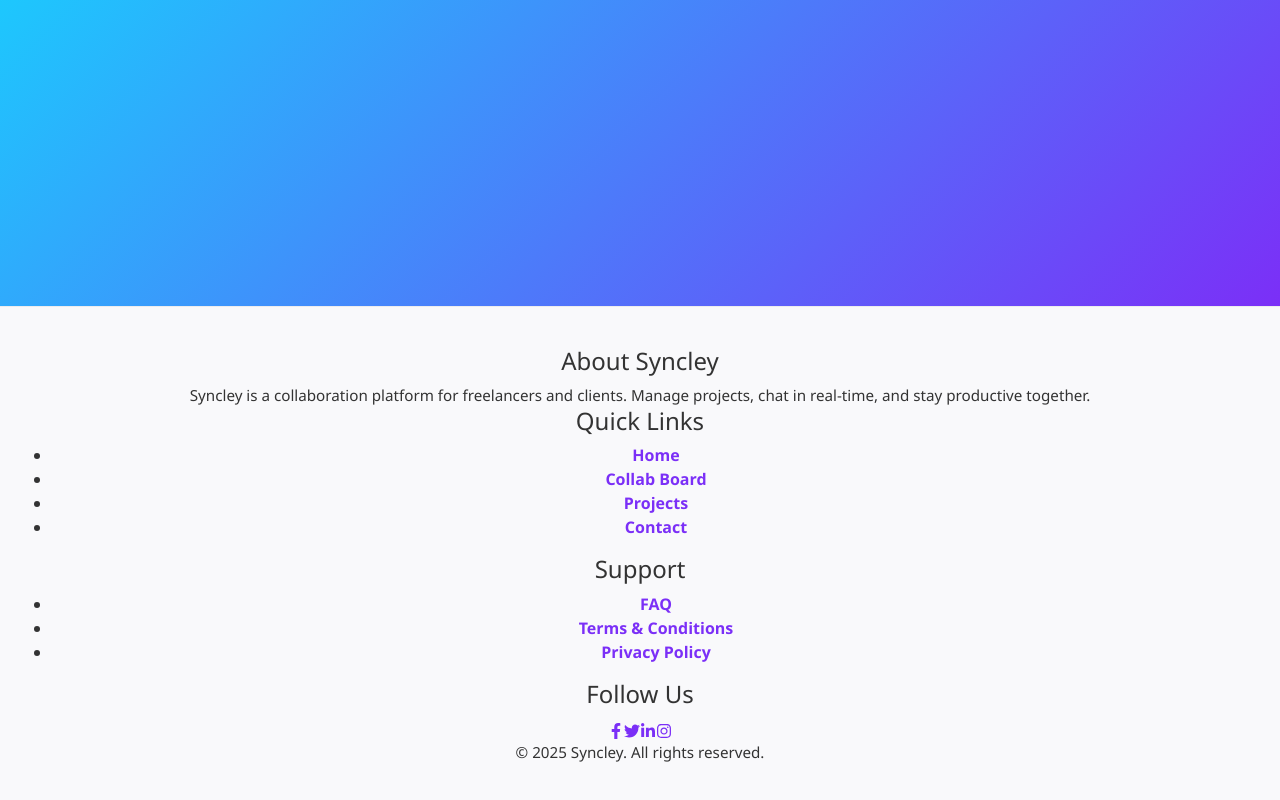
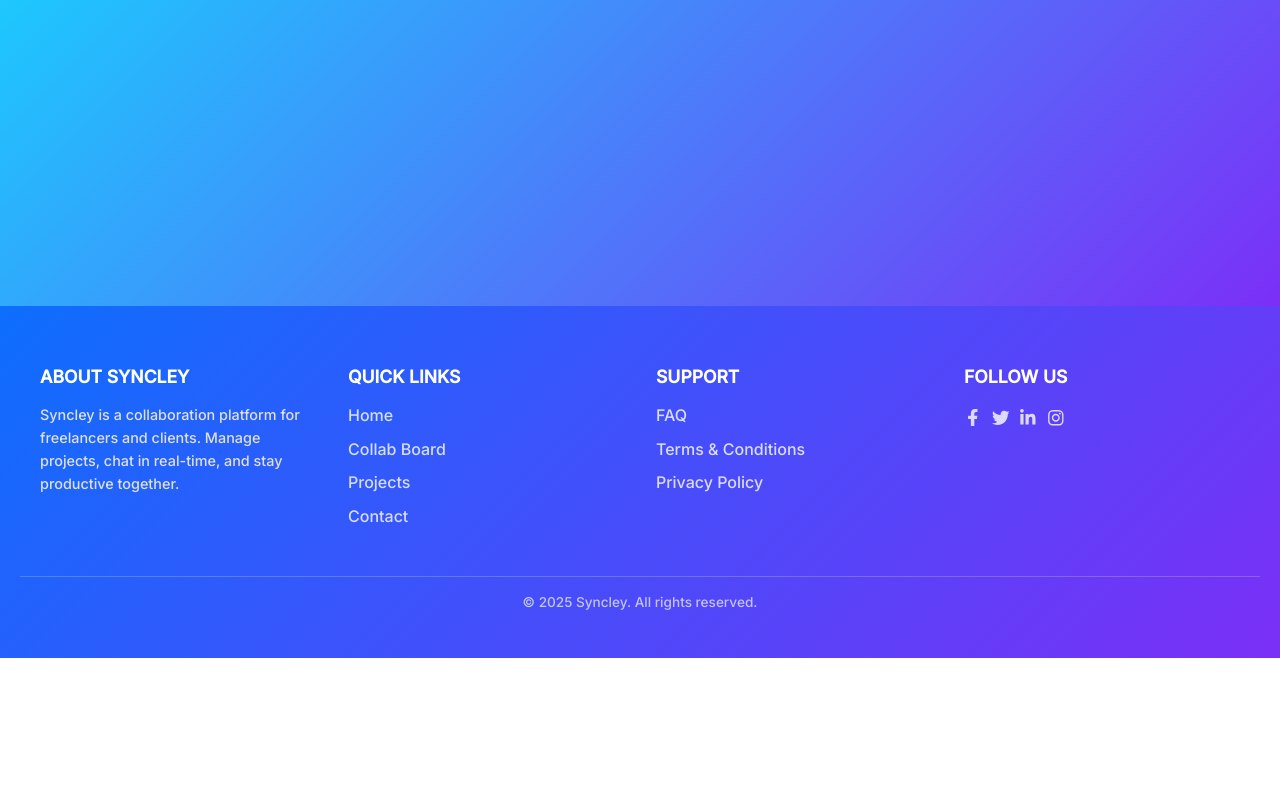
Before and after one commit to shirl3yyyy/my-syncley-frontend, a React (Create React App) app: page /inspiration in a window 1280 px wide. Shown: the part 570-1370 px from the top of the page. After the commit the page ends 1228 px from the top, so only its background shows below. Built offline with nearby package versions, Linux system fonts and the light colour scheme.

Commit message:
modified files

```diff
--- a/src/components/layout/Footer.css
+++ b/src/components/layout/Footer.css
@@ -1,42 +1,90 @@
 .footer {
-  padding: 40px 20px;
-  background: #f9f9fb;
-  text-align: center;
-  font-family: 'Segoe UI', Tahoma, Geneva, Verdana, sans-serif;
-  color: #333;
-  border-top: 1px solid rgba(0,0,0,0.05);
+  background: linear-gradient(135deg, #0d6efd, #7b2ff7);
+  color: #fff;
+  font-family: 'Inter', sans-serif;
+  padding: 60px 20px 30px 20px;
 }
 
-.footer p {
-  font-size: 0.95rem;
-  margin: 0;
-  line-height: 1.5;
+.footer-container {
+  display: flex;
+  flex-wrap: wrap;
+  justify-content: space-between;
+  gap: 2rem;
+  max-width: 1200px;
+  margin: auto;
 }
 
-.footer p span {
-  background: linear-gradient(45deg, #00f7ff, #7b2ff7);
-  -webkit-background-clip: text;
-  -webkit-text-fill-color: transparent;
+.footer-column {
+  flex: 1 1 200px;
 }
 
-.footer a {
-  color: #7b2ff7;
+.footer-column h4 {
+  font-size: 1.1rem;
+  margin-bottom: 1rem;
+  font-weight: 600;
+  color: #fff;
+  text-transform: uppercase;
+}
+
+.footer-column p {
+  font-size: 0.9rem;
+  line-height: 1.6;
+  color: #e0e0e0;
+}
+
+.footer-column ul {
+  list-style: none;
+  padding: 0;
+}
+
+.footer-column ul li {
+  margin-bottom: 0.6rem;
+}
+
+.footer-column ul li a {
   text-decoration: none;
-  font-weight: 600;
+  color: #ffffffcc;
   transition: color 0.3s ease;
 }
 
-.footer a:hover {
+.footer-column ul li a:hover {
   color: #00f7ff;
 }
 
+.social-icons {
+  display: flex;
+  gap: 10px;
+  margin-top: 0.5rem;
+}
 
+.social-icons a {
+  color: #ffffffcc;
+  font-size: 1.1rem;
+  transition: all 0.3s ease;
+}
+
+.social-icons a:hover {
+  color: #00f7ff;
+  transform: scale(1.2);
+}
+
+.footer-bottom {
+  text-align: center;
+  margin-top: 2rem;
+  font-size: 0.85rem;
+  color: #ffffffaa;
+  border-top: 1px solid rgba(255, 255, 255, 0.2);
+  padding-top: 15px;
+}
+
+/* Responsive */
 @media (max-width: 768px) {
-  .footer {
-    padding: 30px 15px;
+  .footer-container {
+    flex-direction: column;
+    text-align: center;
   }
 
-  .footer p {
-    font-size: 0.85rem;
+  .footer-column {
+    margin-bottom: 2rem;
   }
 }
```
